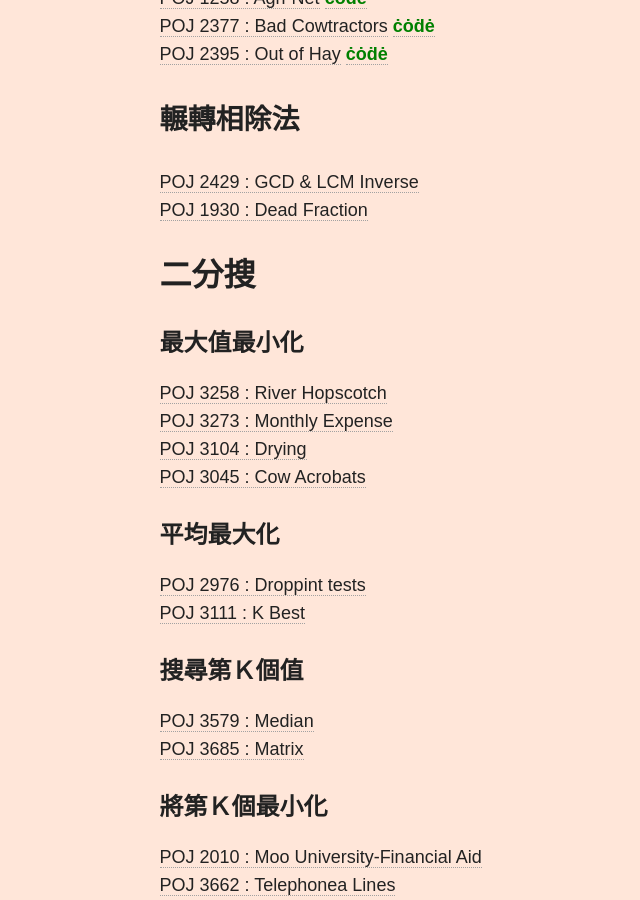
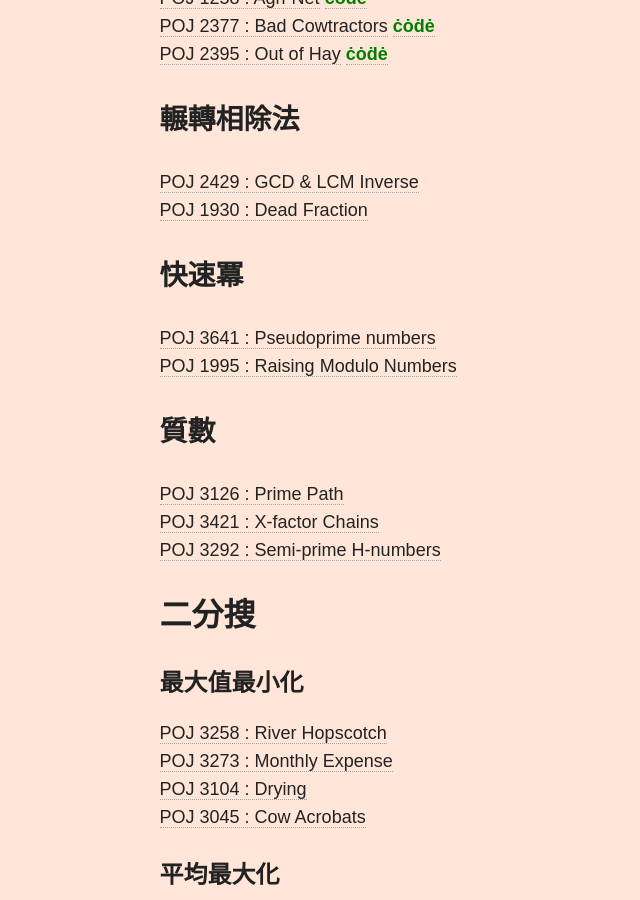
Before and after one commit to xm35p4fu6/xm35p4fu6.github.io, a Jekyll site: the page built from _posts/articles/2016-11-27-poj-problemset.md, in a window 1280 px wide and 900 px high, scrolled down 2806 px. Shown: the whole window, without its empty margins (220-860 px from the left). Built offline with Jekyll 4.4.1, drawn with Linux system fonts in a browser that asks for light colours; nearby versions of some CDN libraries; comment, search, counter and statistics services are not loaded.

Commit message:
update article

```diff
--- a/_posts/articles/2016-11-27-poj-problemset.md
+++ b/_posts/articles/2016-11-27-poj-problemset.md
@@ -94,6 +94,17 @@ comments: true
 
 [POJ 2429 : GCD & LCM Inverse](http://poj.org/problem?id=2429)
 [POJ 1930 : Dead Fraction](http://poj.org/problem?id=1930)
+
+### 快速冪
+
+[POJ 3641 : Pseudoprime numbers](http://poj.org/problem?id=3641)
+[POJ 1995 : Raising Modulo Numbers](http://poj.org/problem?id=1995)
+
+### 質數
+
+[POJ 3126 : Prime Path](http://poj.org/problem?id=3126)
+[POJ 3421 : X-factor Chains](http://poj.org/problem?id=3421)
+[POJ 3292 : Semi-prime H-numbers](http://poj.org/problem?id=3292)
 
 ## 二分搜
 
```
Also changed, not shown: _posts/articles/2017-03-04-poset.md (+1 -0 lines).
